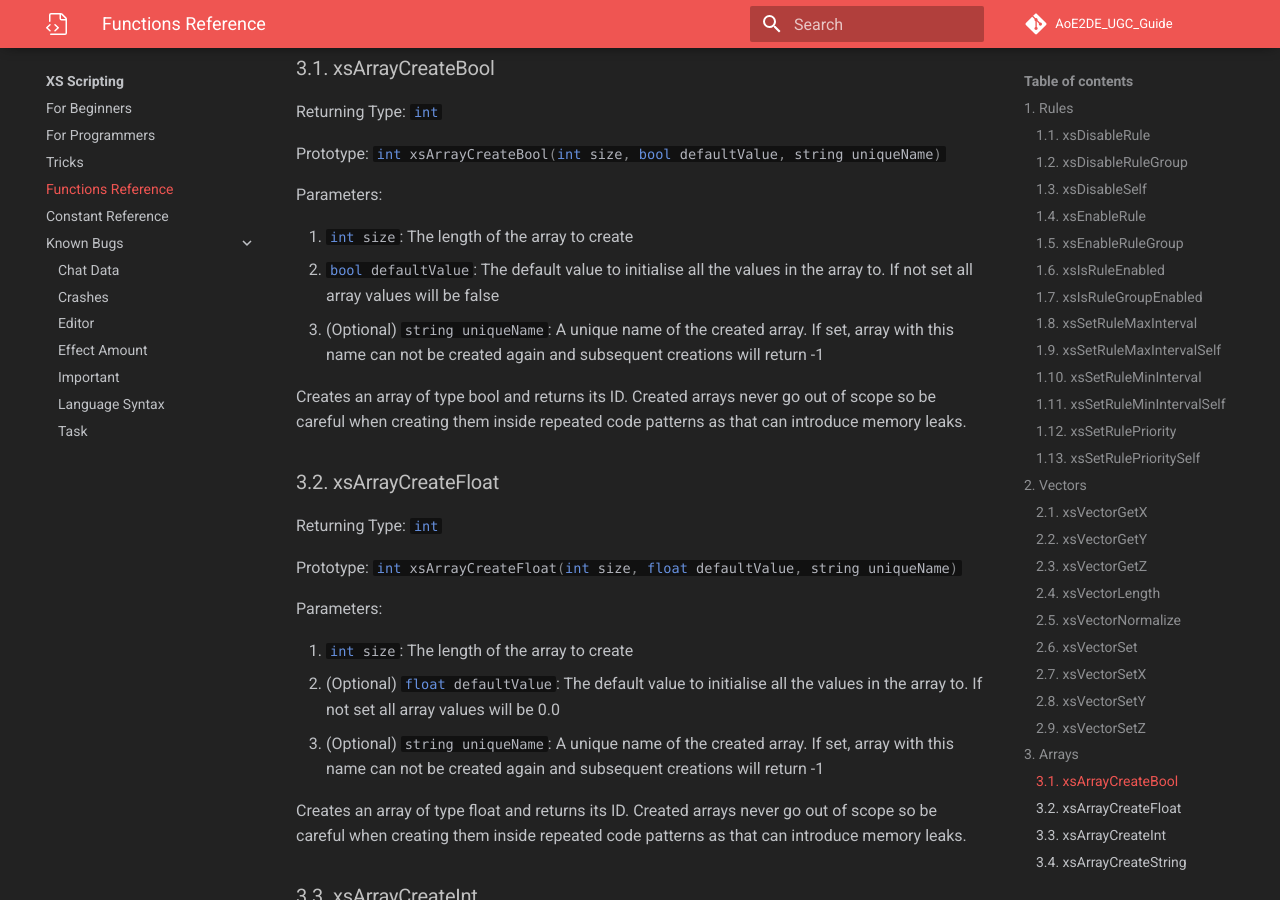
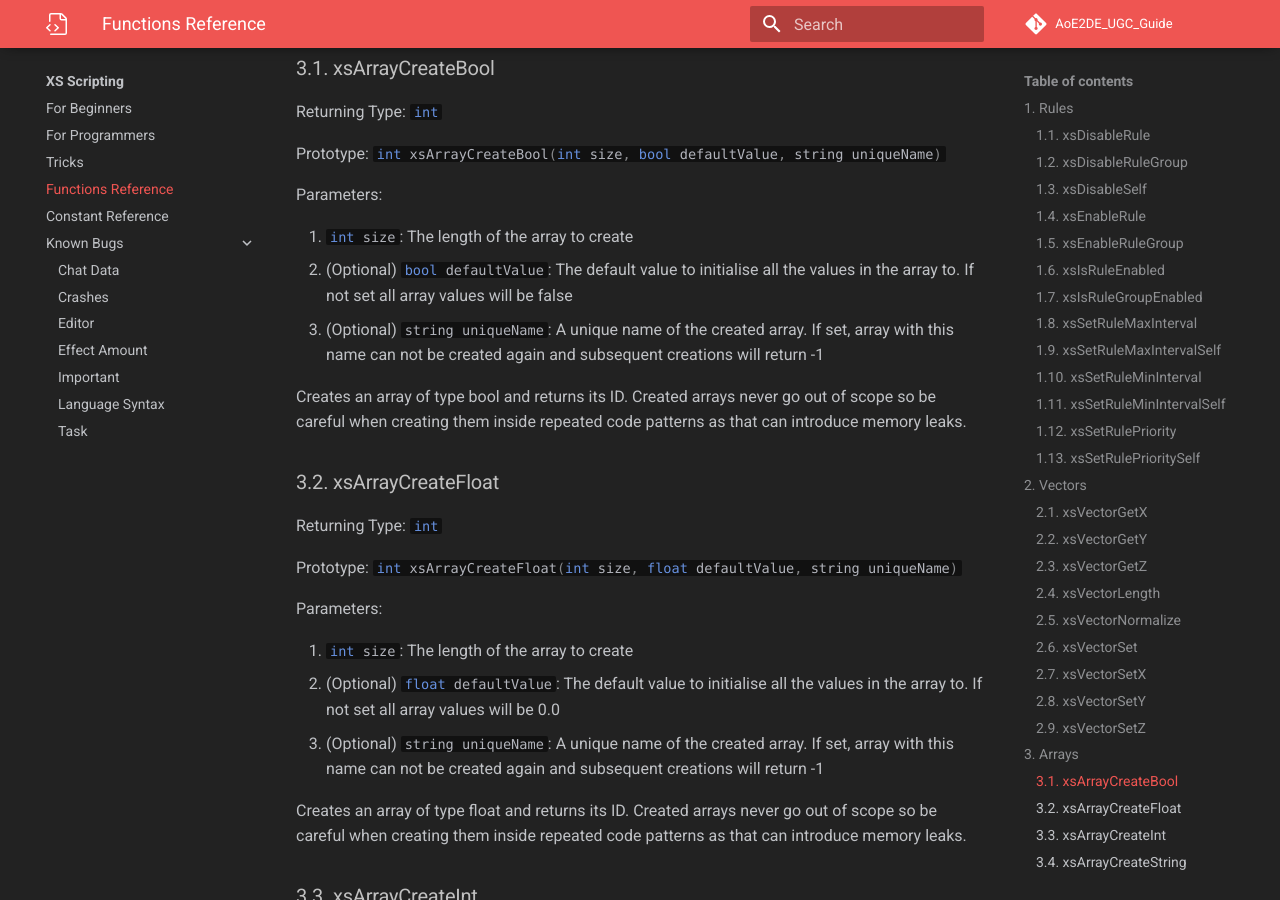
Before and after one commit to Divy1211/AoE2DE_UGC_Guide, an MkDocs documentation site: the page built from docs/general/xs/functions.md, in a window 1280 px wide and 900 px high, scrolled down 6688 px. Built offline with MkDocs 1.6.1 and Material for MkDocs 9.7.7, drawn with Linux system fonts in a browser that asks for light colours; some web fonts are replaced; comment, search, counter and statistics services are not loaded.

Commit message:
ran functions

```diff
--- a/docs/general/xs/functions.md
+++ b/docs/general/xs/functions.md
@@ -286,7 +286,7 @@ Prototype: `#!cpp int xsArrayCreateBool(int size, bool defaultValue, string uniq
 Parameters:
 
 1.  `#!cpp int size`: The length of the array to create
-2.  `#!cpp bool defaultValue`: The default value to initialise all the values in the array to. If not set all array values will be false
+2. (Optional) `#!cpp bool defaultValue`: The default value to initialise all the values in the array to. If not set all array values will be false
 3. (Optional) `#!cpp string uniqueName`: A unique name of the created array. If set, array with this name can not be created again and subsequent creations will return -1
 
 Creates an array of type bool and returns its ID. Created arrays never go out of scope so be careful when creating them inside repeated code patterns as that can introduce memory leaks.
```
